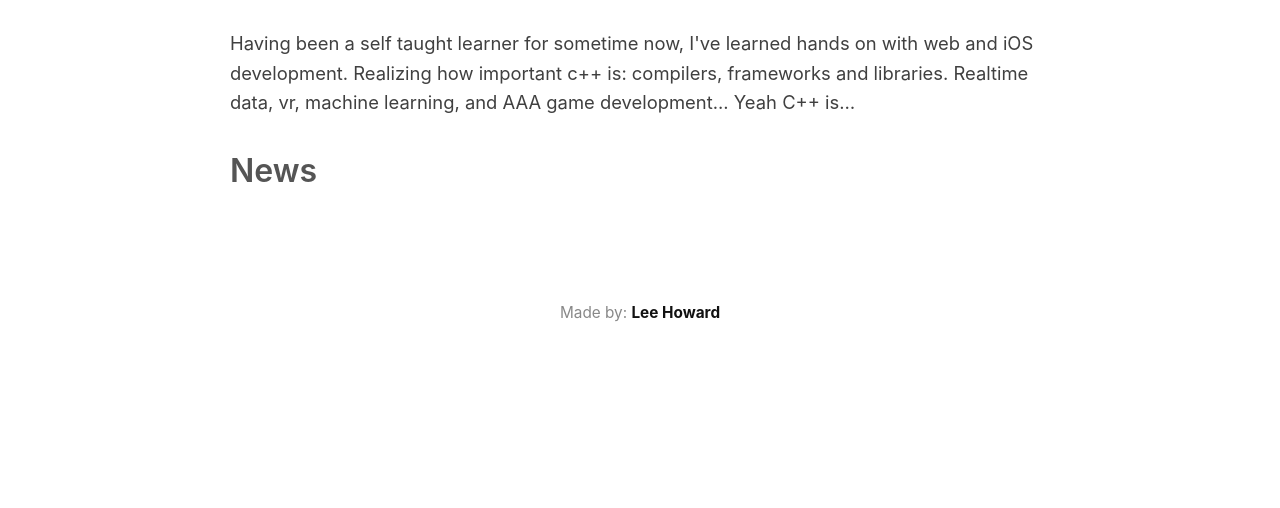
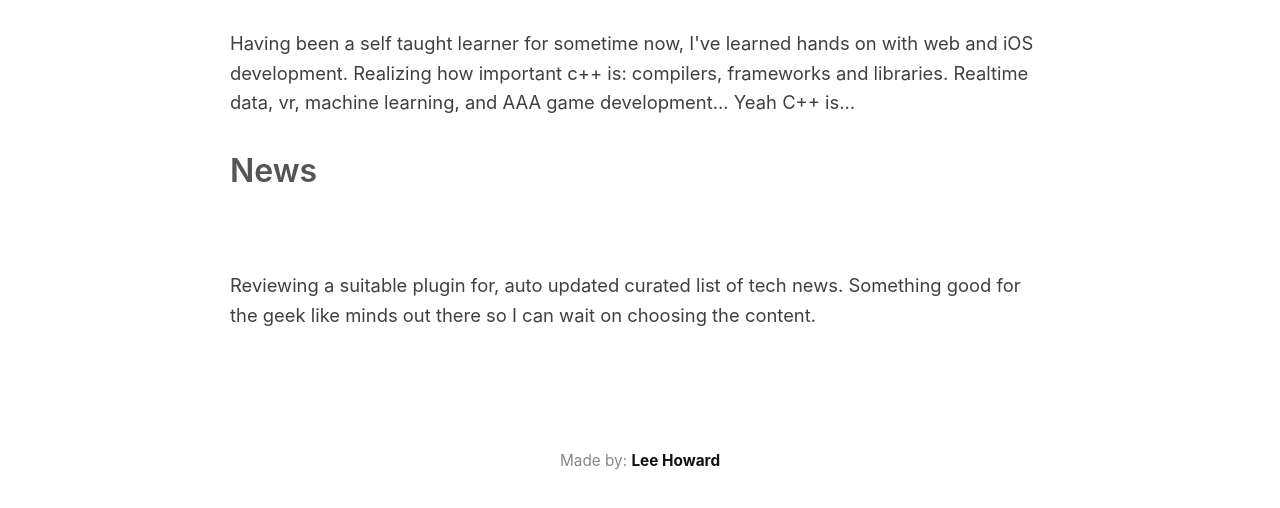
Before and after one commit to leeghwrd/www.leeghwrd.ml, a Gatsby site: page / in a window 1280 px wide. Shown: the part 328-836 px from the top of the page. Before the commit the page ends 800 px from the top, so only its background shows below. Built offline with nearby package versions, Linux system fonts and the light colour scheme; Gatsby itself is replaced by a stand-in of ours.

Commit message:
update status on news section.

```diff
--- a/src/pages/index.js
+++ b/src/pages/index.js
@@ -28,7 +28,7 @@ export default function HomeIndex({ data }) {
 
       <h1>News</h1>
       <section className="section">
-
+        <p>Reviewing a suitable plugin for, auto updated curated list of tech news. Something good for the geek like minds out there so I can wait on choosing the content.</p>
       </section>
     </Layout>
   )
```
